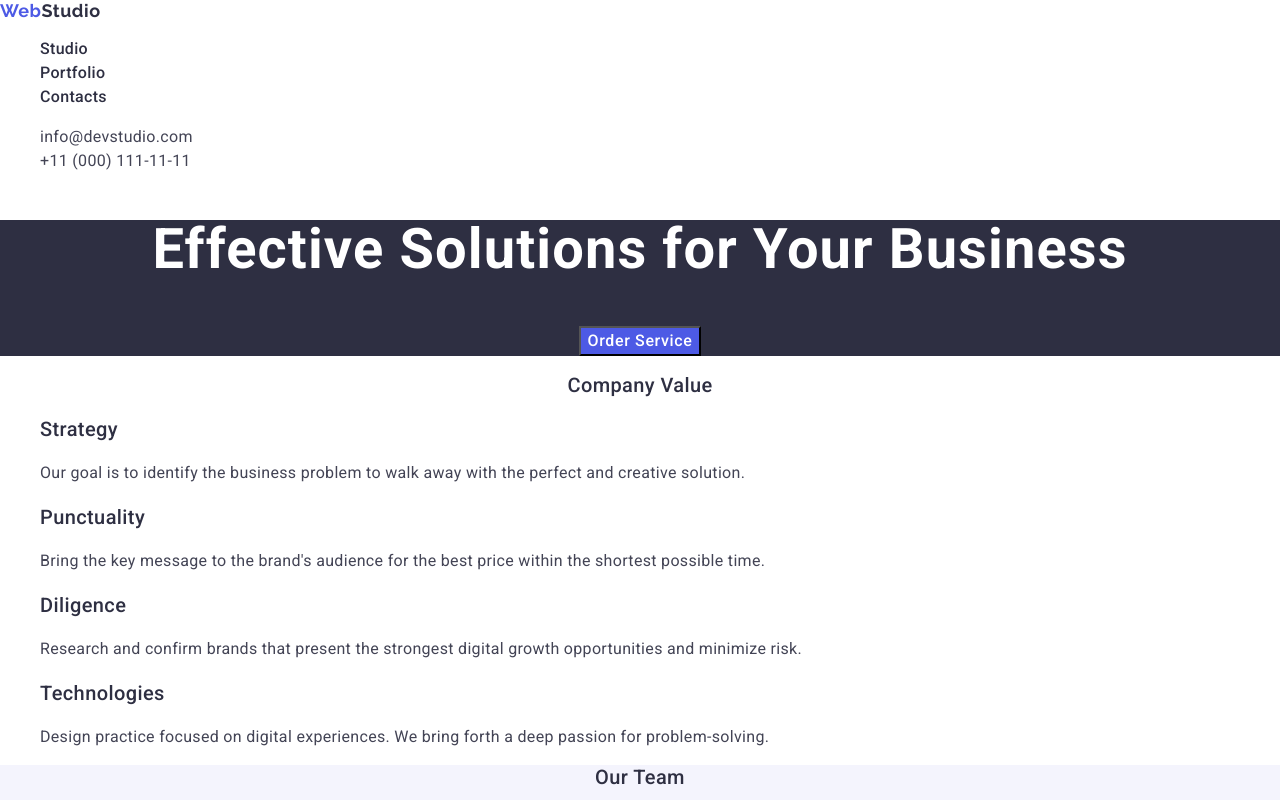
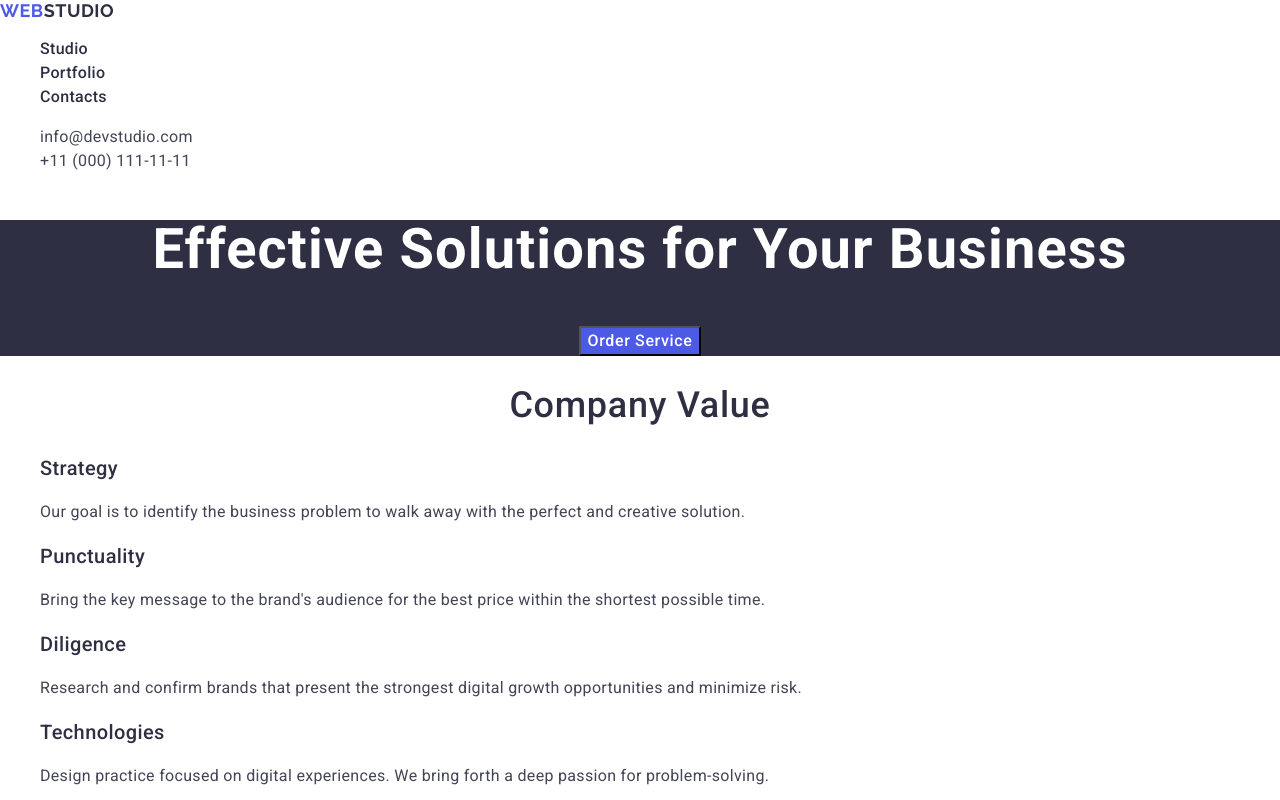
Before and after one commit to NataliiaKozyrska/goit-markup-hw-02, a plain HTML site: page index.html in a window 1280 px wide. Shown: the top 800 px of the page. Drawn offline with nearby package versions, Linux system fonts and the light colour scheme.

Commit message:
fix-all-10-times

```diff
--- a/css/styles.css
+++ b/css/styles.css
@@ -46,7 +46,7 @@ a {
   font-size: 18px;
   line-height: 1.17;
   letter-spacing: 0.03em;
-  /* text-transform: uppercase; */
+  text-transform: uppercase;
   color: var(--accent-color);
 }
 
@@ -107,7 +107,7 @@ ul {
   font-weight: 500;
   font-size: 16px;
   line-height: 1.5;
-  /* cursor: pointer; */
+  cursor: pointer;
   letter-spacing: 0.04em;
 }
 .button:focus {
@@ -179,8 +179,8 @@ ul {
 .section-title {
   color: var(--primary-text-color);
   font-weight: 500;
-  font-size: 20px;
-  line-height: 1.2;
+  font-size: 36px;
+  line-height: 1.11;
   text-align: center;
   letter-spacing: 0.02em;
   text-transform: capitalize;
```
